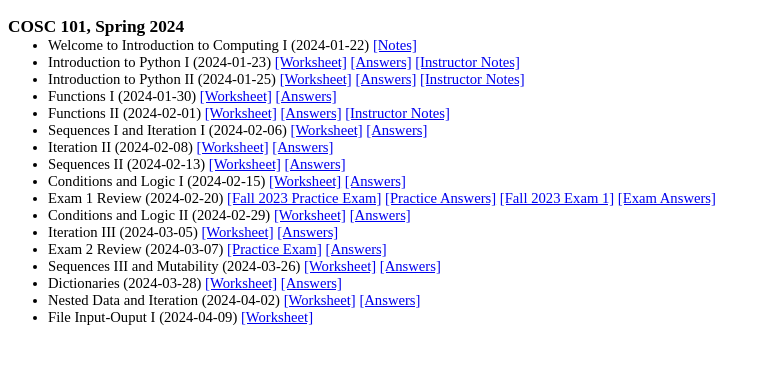
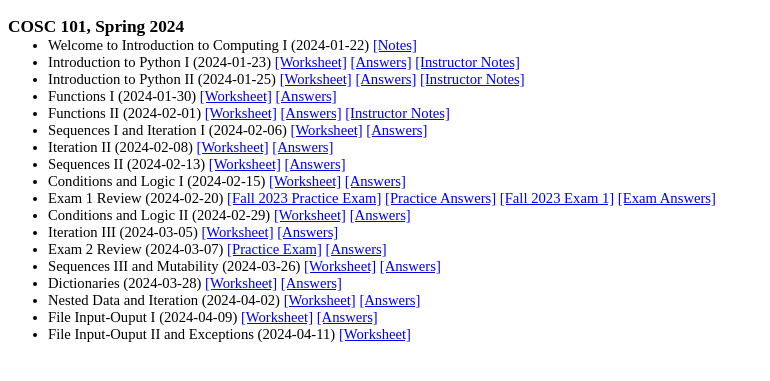
Before and after one commit to georgianahaldeman/cosc101, a Jekyll site: the page built from docs/notes/index.md, in a window 1280 px wide. Shown: the top 381 px of the page, without its empty margins (0-770 px from the left). Built offline with Jekyll 4.4.1, drawn with Linux system fonts in a browser that asks for light colours; our own code applies the rules of GitHub Pages for plain Markdown files.

Commit message:
ws and answer keys 4_8 week

```diff
--- a/docs/notes/index.md
+++ b/docs/notes/index.md
@@ -33,7 +33,9 @@
 
 - Nested Data and Iteration (2024-04-02) [[Worksheet]](./files/4_2.pdf) [[Answers]](./files/4_2_ans.pdf)
 
-- File Input-Ouput I (2024-04-09) [[Worksheet]](./files/4_9.pdf)
+- File Input-Ouput I (2024-04-09) [[Worksheet]](./files/4_9.pdf) [[Answers]](./files/4_9_ans.pdf)
+
+- File Input-Ouput II and Exceptions (2024-04-11) [[Worksheet]](./files/4_11.pdf)
 
 <!--
 - Sequences II and Mutability I (2023-10-05) [[Worksheet]](./notes/10_5.pdf) [[Notes]](./answers/10_5_answers.pdf)
```
Also changed, not shown: 2 other files.
